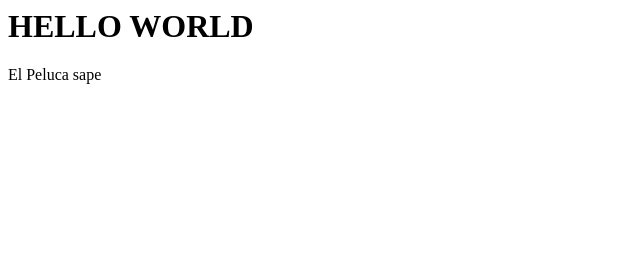
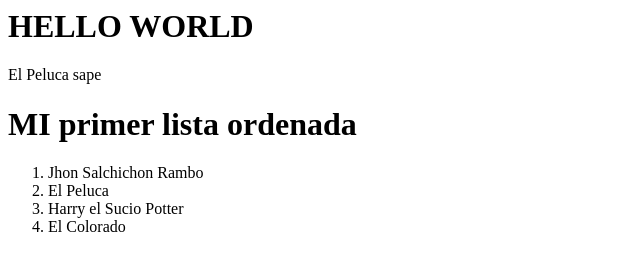
Before and after one commit to IngvarRagn/HTML, a plain HTML site: page index.html in a window 1280 px wide. Shown: the whole page, without its empty margins (0-640 px from the left). Drawn offline with Linux system fonts and the light colour scheme.

Commit message:
Update index.html

```diff
--- a/index.html
+++ b/index.html
@@ -6,4 +6,12 @@
 <h1> HELLO WORLD </h1>
 <p> El Peluca sape </p>
 
+<h1> MI primer lista ordenada </h1>
+<ol>
+  <li> Jhon Salchichon Rambo </li>
+  <li> El Peluca </li>
+  <li> Harry el Sucio Potter </li>
+  <li> El Colorado </li>
+  </ol>
+  </body>
 </html>
```
